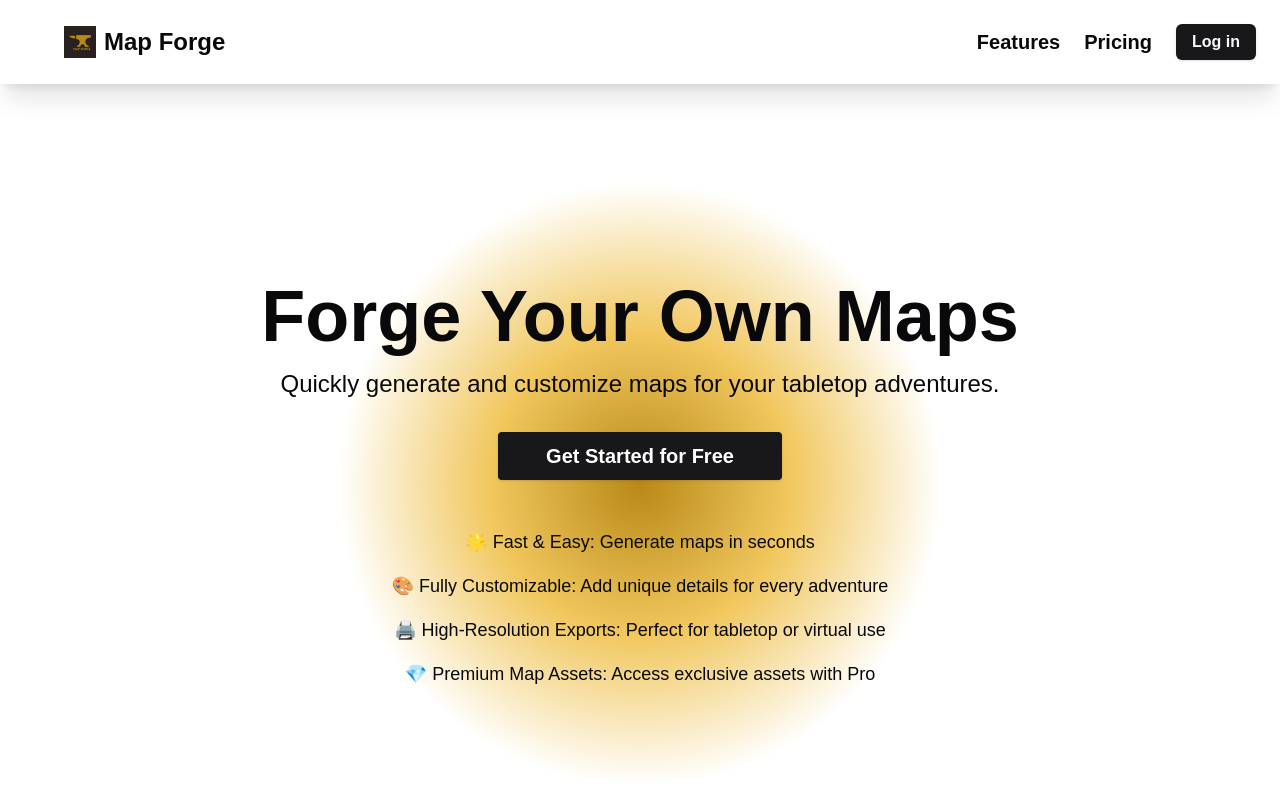
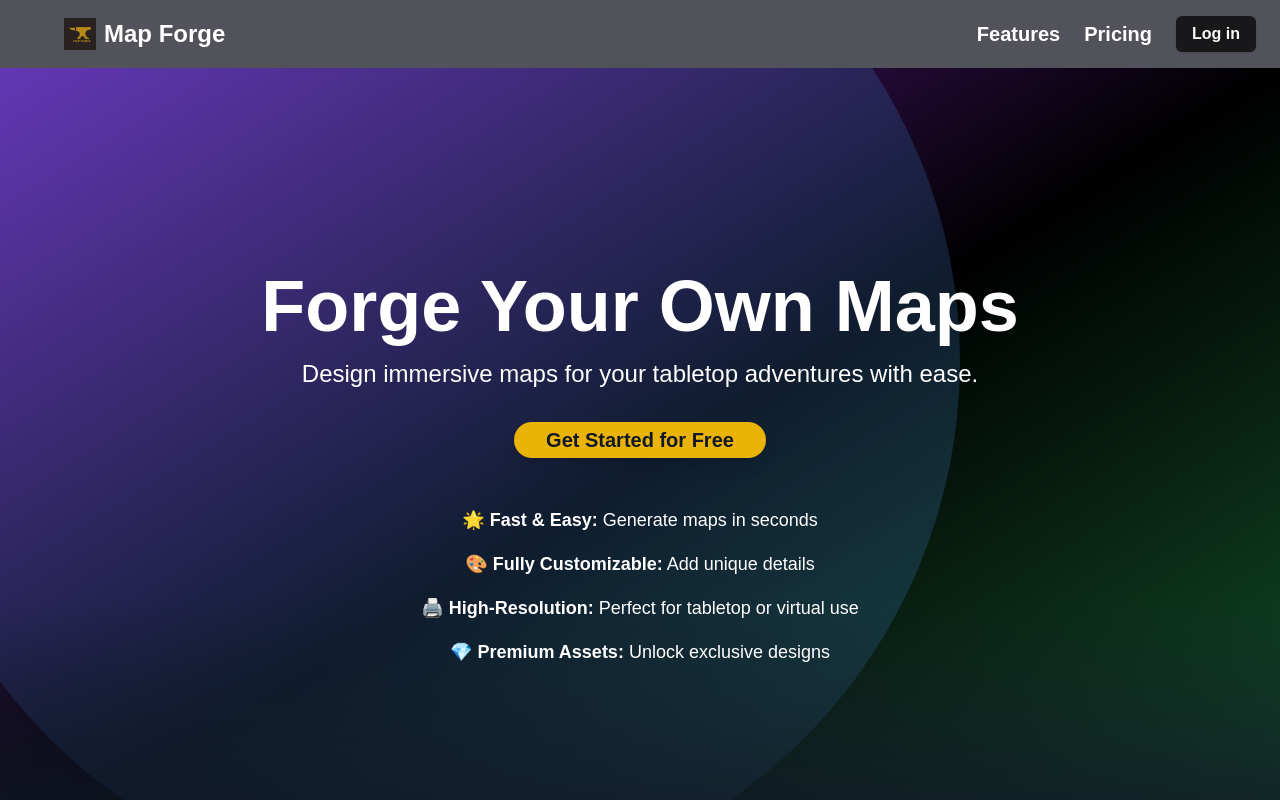
Before and after one commit to Chris-J-Schmitz/map-forge, a Next.js app: page / in a window 1280 px wide. Shown: the top 800 px of the page. Built offline with nearby package versions, Linux system fonts and the light colour scheme; no server answers.

Commit message:
redesign homepage and working on genearte form

```diff
--- a/package.json
+++ b/package.json
@@ -14,6 +14,7 @@
     "@radix-ui/react-slot": "^1.1.0",
     "class-variance-authority": "^0.7.0",
     "clsx": "^2.1.1",
+    "i": "^0.3.7",
     "lucide-react": "^0.454.0",
     "next": "15.0.1",
     "react": "^18.3.1",
--- a/src/app/(HomePage)/_Components/Footer.tsx
+++ b/src/app/(HomePage)/_Components/Footer.tsx
@@ -5,7 +5,7 @@ import Link from "next/link";
 
 export function Footer() {
     return (
-        <section className="flex justify-between items-center bg-slate-800 text-slate-300">
+        <section className="flex justify-between items-center bg-slate-900 text-slate-300">
             <Link href="/">
                     <BrandLogo />
                 </Link>
--- a/src/app/(HomePage)/_Components/HeroSection.tsx
+++ b/src/app/(HomePage)/_Components/HeroSection.tsx
@@ -2,36 +2,56 @@
 import { Button } from "@/components/ui/button";
 import { useRouter } from "next/navigation";
 
-
-
 export function HeroSection() {
-
-
     const router = useRouter();
 
     const handleClick = () => {
-        router.push("/GeneratePage")
-    }
+        router.push("/GeneratePage");
+    };
+
     return (
         <div
-            className="min-h-screen flex flex-col justify-center items-center text-center px-6 text-balance "
-            style={{
-                background: "radial-gradient(circle, #b88917, #f1c75e, hsl(var(--background)) 40%)",
-            }}
+            className="relative min-h-screen flex flex-col justify-center items-center text-center px-6 bg-gradient-to-br from-purple-800 via-black to-green-900 text-white"
         >
-            <h1 className="text-7xl font-bold mb-4">Forge Your Own Maps</h1>
-            <p className="text-2xl mb-8">Quickly generate and customize maps for your tabletop adventures.</p>
-            <Button
-            //Routes to the generate page
-            onClick={handleClick}
-            className="px-12 py-6 text-xl  text-white font-semibold rounded hover:bg-neutral-700  transition">
-                Get Started for Free
-            </Button>
-            <div className="mt-12 space-y-4 text-lg ">
-                <p>🌟 Fast & Easy: Generate maps in seconds</p>
-                <p>🎨 Fully Customizable: Add unique details for every adventure</p>
-                <p>🖨️ High-Resolution Exports: Perfect for tabletop or virtual use</p>
-                <p>💎 Premium Map Assets: Access exclusive assets with Pro</p>
+            {/* Background Elements */}
+            <div className="absolute inset-0 overflow-hidden">
+                <svg
+                    viewBox="0 0 1200 600"
+                    fill="none"
+                    xmlns="http://www.w3.org/2000/svg"
+                    className="absolute top-0 left-0 w-full h-full opacity-20"
+                >
+                    <circle cx="400" cy="200" r="500" fill="#4a8fe7" />
+                </svg>
+                <div
+                    className="absolute bottom-0 left-0 right-0 h-1/3 bg-gradient-to-t from-gray-900 to-transparent"
+                ></div>
+            </div>
+
+            {/* Hero Content */}
+            <div className="relative z-10">
+                <h1 className="text-5xl sm:text-7xl font-bold mb-4 leading-tight">
+                    Forge Your Own Maps
+                </h1>
+                <p className="text-lg sm:text-2xl mb-8">
+                    Design immersive maps for your tabletop adventures with ease.
+                </p>
+
+                {/* Action Button */}
+                <Button
+                    onClick={handleClick}
+                    className="px-8 py-4 text-lg sm:text-xl bg-yellow-500 hover:bg-yellow-400 text-gray-900 font-semibold rounded-full shadow-lg transition"
+                >
+                    Get Started for Free
+                </Button>
+
+                {/* Features */}
+                <div className="mt-12 space-y-3 sm:space-y-4 text-base sm:text-lg">
+                    <p>🌟 <span className="font-semibold">Fast & Easy:</span> Generate maps in seconds</p>
+                    <p>🎨 <span className="font-semibold">Fully Customizable:</span> Add unique details</p>
+                    <p>🖨️ <span className="font-semibold">High-Resolution:</span> Perfect for tabletop or virtual use</p>
+                    <p>💎 <span className="font-semibold">Premium Assets:</span> Unlock exclusive designs</p>
+                </div>
             </div>
         </div>
     );
--- a/src/app/(HomePage)/_Components/Navbar.tsx
+++ b/src/app/(HomePage)/_Components/Navbar.tsx
@@ -7,8 +7,8 @@ import Link from "next/link";
 
 export function Navbar() {
     return (
-        <header className="flex py-6 shadow-xl top-0 w-full z-10 bg-background/90  sticky">
-            <nav className="flex items-center justify-between container mx-auto px-6 font-semibold">
+        <header className="flex py-4  top-0 w-full z-10 bg-background/90 bg-zinc-600 sticky">
+            <nav className="flex items-center justify-between container  text-white mx-auto px-6 font-semibold">
                 {/* Logo Section */}
                 <Link href="/">
                     <BrandLogo />
--- a/src/app/GeneratePage/Components/NavBar.tsx
+++ b/src/app/GeneratePage/Components/NavBar.tsx
@@ -1,13 +1,17 @@
 import { BrandLogo } from "@/components/BrandLogo";
 import { Button } from "@/components/ui/button";
 import { SignedIn, SignedOut, SignInButton, SignOutButton } from "@clerk/nextjs";
+import Link from "next/link";
 
 
 export function NavBar() {
     return (
-        <header className="flex py-6 shadow-xl top-0 w-full z-10 bg-background/90 fixed">
+        <header className="flex py-6 shadow-xl  top-0 w-full z-10 bg-background/90  bg-zinc-600 text-white fixed">
             <nav className="flex items-center justify-between container mx-auto px-6 font-semibold">
-                <BrandLogo />
+                <Link href="/">
+                    <BrandLogo />
+                </Link>
+
                 <SignedOut>
                         <SignInButton>
                                 <Button className="font-semibold text-md hover:bg-[#b88917] hover:text-black">Log in</Button>
--- a/src/app/GeneratePage/page.tsx
+++ b/src/app/GeneratePage/page.tsx
@@ -1,8 +1,9 @@
+import { Button } from "@/components/ui/button";
 import { NavBar } from "./Components/NavBar";
 
 export default function GeneratePage() {
     return (
-        <div className="flex flex-col min-h-screen">
+        <div className="flex flex-col min-h-screen ">
             {/* Navbar */}
             <nav className="sticky top-0 z-50">
                 <NavBar />
@@ -10,19 +11,8 @@ export default function GeneratePage() {
 
             {/* Main Content */}
             <main className="flex flex-col items-center justify-center flex-grow p-6">
-                <form className="space-y-6 max-w-lg w-full">
+                <form className="space-y-6 max-w-lg w-full ">
                     {/* Map Details */}
-                    <div>
-                        <label htmlFor="mapName" className="block text-sm font-medium mb-2">
-                            Map Name
-                        </label>
-                        <input
-                            type="text"
-                            id="mapName"
-                            placeholder="Enter map name"
-                            className="input w-full p-2 border border-gray-300 rounded"
-                        />
-                    </div>
 
                     <div>
                         <label htmlFor="mapSize" className="block text-sm font-medium mb-2">
@@ -33,6 +23,7 @@ export default function GeneratePage() {
                             <option>Medium</option>
                             <option>Large</option>
                         </select>
+                        <span className="text-xs pl-2">small: 50x50, medium: 75x75, large: 100x100</span>
                     </div>
 
                     <div>
@@ -41,9 +32,10 @@ export default function GeneratePage() {
                         </label>
                         <select id="theme" className="dropdown w-full p-2 border border-gray-300 rounded">
                             <option>Forest</option>
-                            <option>Dungeon</option>
-                            <option>Desert</option>
+                            <option>Cave</option>
+                            <option>Town</option>
                         </select>
+                        <span className="text-xs pl-2">Only cave works for now</span>
                     </div>
 
                     {/* Randomization */}
@@ -52,27 +44,13 @@ export default function GeneratePage() {
                             Randomization Level
                         </label>
                         <input type="range" id="randomization" className="slider w-full" />
-                    </div>
-
-                    {/* Export Settings */}
-                    <div>
-                        <label htmlFor="exportFormat" className="block text-sm font-medium mb-2">
-                            File Format
-                        </label>
-                        <select id="exportFormat" className="dropdown w-full p-2 border border-gray-300 rounded">
-                            <option>PNG</option>
-                            <option>JPG</option>
-                            <option>PDF</option>
-                        </select>
+                        <span className="text-xs pl-2">Does nothing for right now</span>
                     </div>
 
                     {/* Generate Button */}
-                    <button
-                        type="submit"
-                        className="btn-primary w-full py-2 px-4 bg-blue-600 text-white rounded hover:bg-blue-700"
-                    >
+                    <Button className="w-full">
                         Generate Map
-                    </button>
+                    </Button>
                 </form>
             </main>
         </div>
```
Also changed, not shown: public/compass.png (added), src/app/GeneratePage/Components/Form.tsx (deleted), 1 other file (tests, documents, lock files or other folders).
